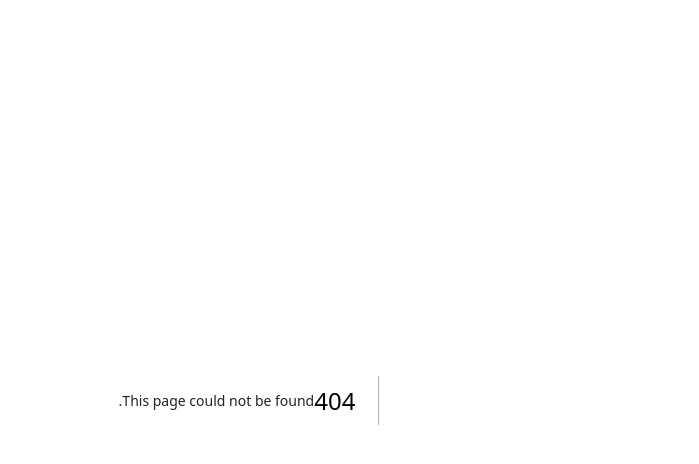
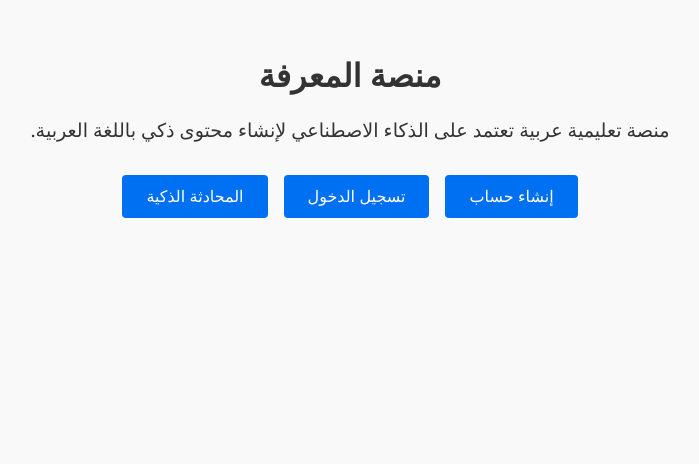
Before and after one commit to maswuwl/almaarefa, a Next.js app: page / in a window 1280 px wide. Before the commit this address had no page. Shown: the top 464 px of the page, without its empty margins (423-1122 px from the left). Built offline with nearby package versions, Linux system fonts and the light colour scheme; sample sign-in values are in the browser's storage.

Commit message:
Create index.tsx

```diff
--- /dev/null
+++ b/pages/index.tsx
@@ -0,0 +1,23 @@
+import Link from 'next/link';
+
+export default function HomePage() {
+  return (
+    <main style={{ padding: '2rem', textAlign: 'center', direction: 'rtl' }}>
+      <h1 style={{ fontSize: '2rem', marginBottom: '1rem' }}>منصة المعرفة</h1>
+      <p style={{ fontSize: '1.2rem', marginBottom: '2rem' }}>
+        منصة تعليمية عربية تعتمد على الذكاء الاصطناعي لإنشاء محتوى ذكي باللغة العربية.
+      </p>
+      <div style={{ display: 'flex', justifyContent: 'center', gap: '1rem', flexWrap: 'wrap' }}>
+        <Link href="/signup">
+          <button style={{ padding: '0.75rem 1.5rem', fontSize: '1rem' }}>إنشاء حساب</button>
+        </Link>
+        <Link href="/login">
+          <button style={{ padding: '0.75rem 1.5rem', fontSize: '1rem' }}>تسجيل الدخول</button>
+        </Link>
+        <Link href="/chat">
+          <button style={{ padding: '0.75rem 1.5rem', fontSize: '1rem' }}>المحادثة الذكية</button>
+        </Link>
+      </div>
+    </main>
+  );
+}
```
